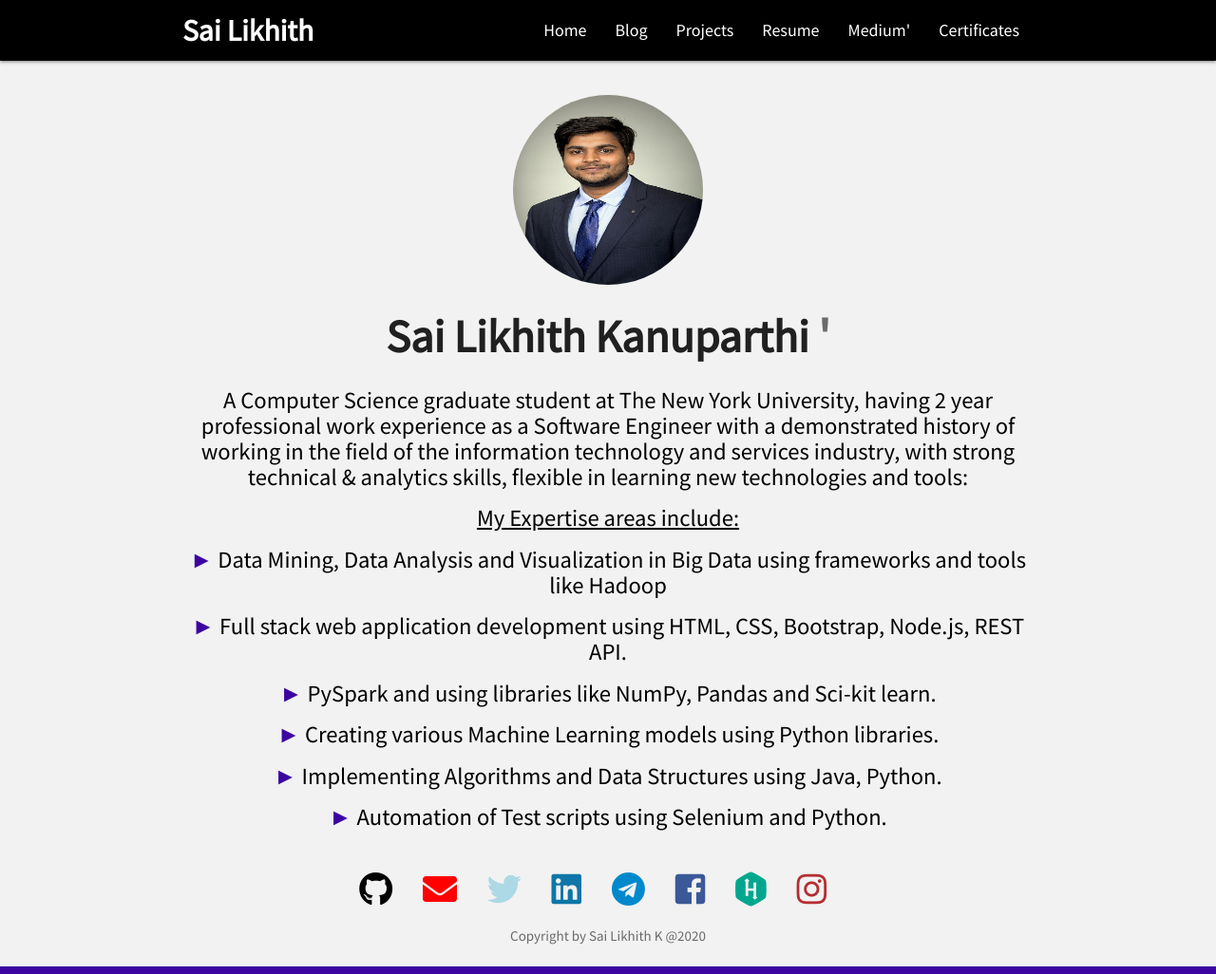
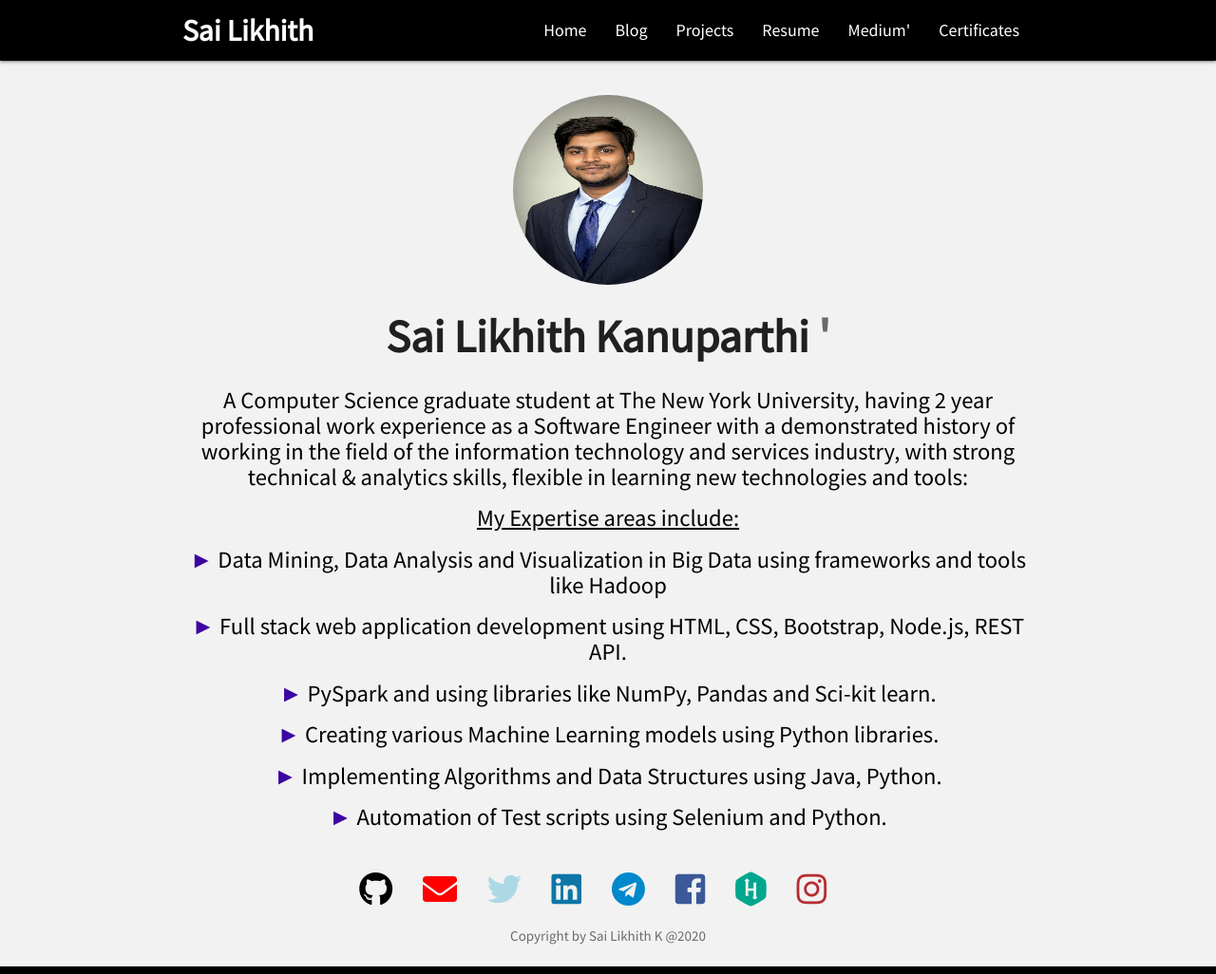
Before and after one commit to SaiLikhith7/Mywebsite, a Jekyll site: the page built from index.html, in a window 1280 px wide. Shown: the whole page at 95% size. Built offline with Jekyll 4.4.1, drawn with Linux system fonts in a browser that asks for light colours; nearby versions of some CDN libraries.

Commit message:
Update main.css

```diff
--- a/css/main.css
+++ b/css/main.css
@@ -73,7 +73,7 @@ body {
   color: #6b6b6b;
 }
 div.footer{
-  border-bottom: 8px solid #3c05a1;
+  border-bottom: 8px solid #000000; //3c05a1
 }
 
 #avatar {
```
